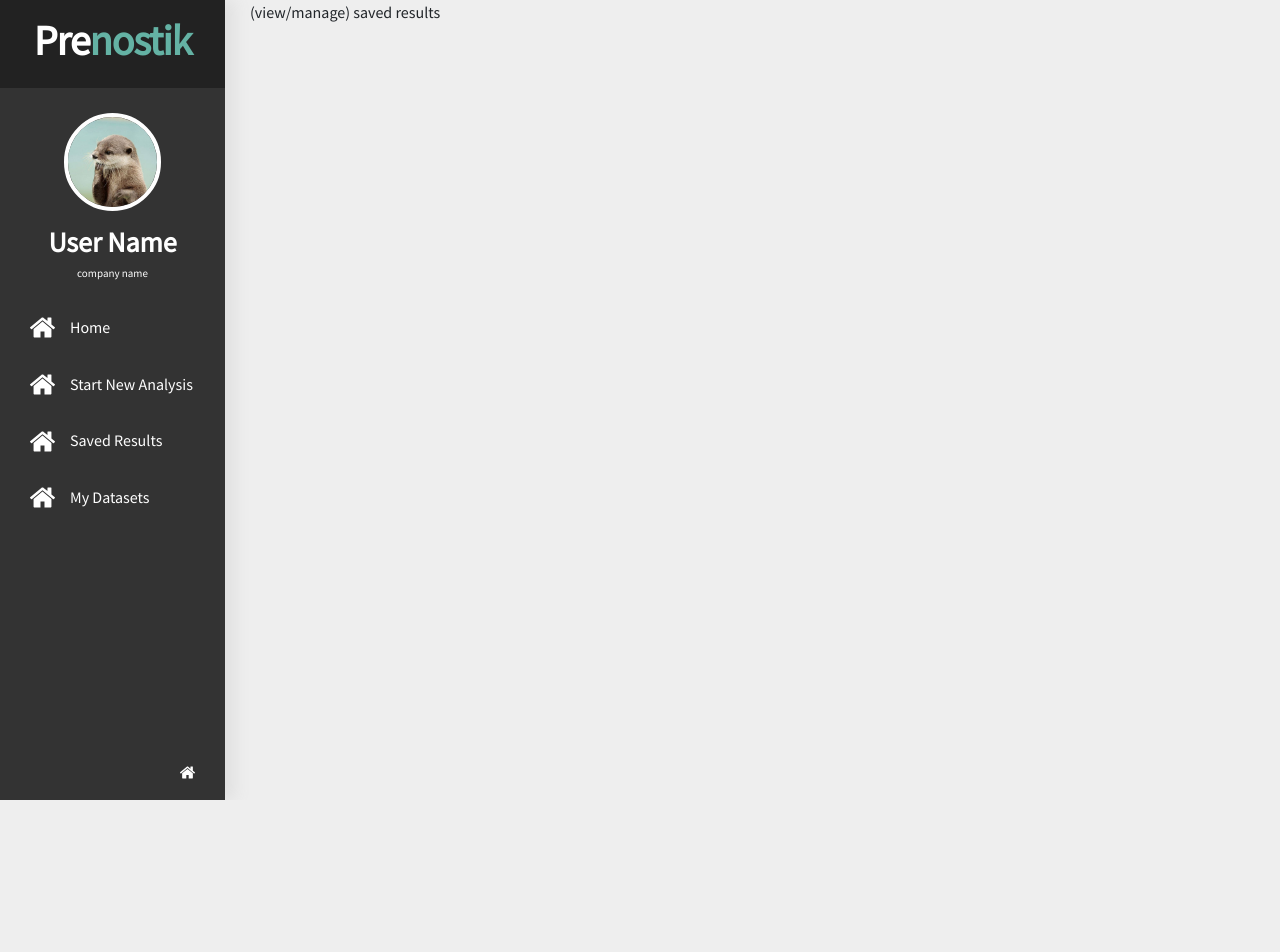
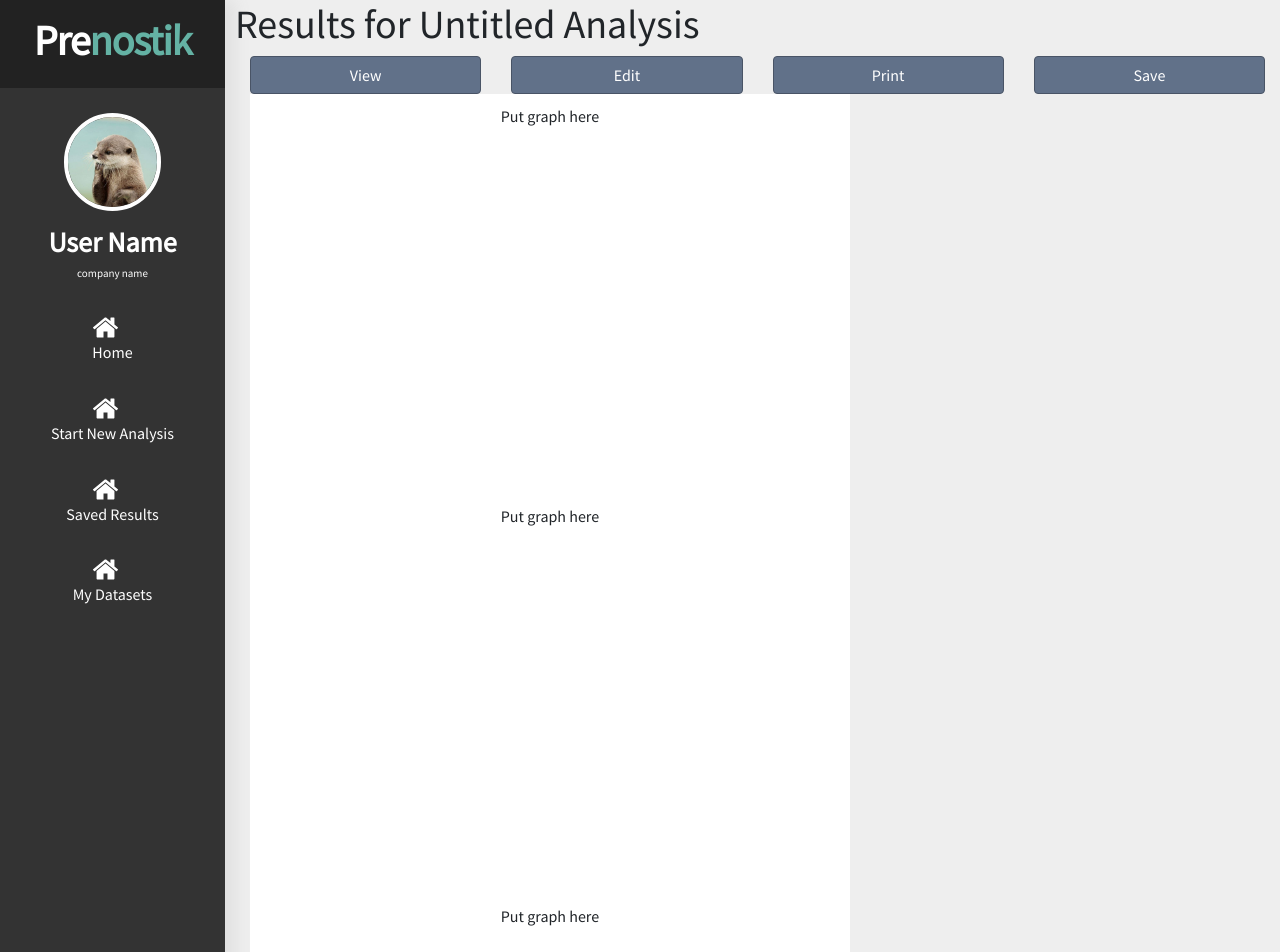
Before and after one commit to ryanae/prenostik, a React (Create React App) app: page /saved-results in a window 1280 px wide. Shown: the top 952 px of the page. Before the commit the page ends 800 px from the top, so only its background shows below. Built offline with nearby package versions, Linux system fonts and the light colour scheme.

Commit message:
update to saved results page

```diff
--- a/src/App.css
+++ b/src/App.css
@@ -103,3 +103,37 @@ body, html {
     max-height: 15px;
     max-width: 15px;
 }
+
+.savedResults{
+    display: table;
+    width: auto;
+    text-align: center;
+}
+
+.btn-block{
+    display:inline-block;
+}
+
+table.center{
+    margin-left: auto;
+    margin-right: auto;
+}
+.btn-block button{
+    margin: 30px;
+}
+
+.btn-primary{
+
+    background-color: #617189!important;
+    border-color: #495466;
+}
+
+.panel{
+    background-color: #ffffff!important;
+    width: 600px;
+    height: 400px;
+    padding: 10px;
+    border: 10px;
+    top: 20px;
+    bottom: 20px;
+}
--- a/src/pages/saved/savedResults.js
+++ b/src/pages/saved/savedResults.js
@@ -3,9 +3,84 @@
 import React from 'react';
 
 const savedResults = () => (
-    <div className="savedResults">
-        (view/manage) saved results
+
+    <div id="savedResults" className="savedResults">
+        <div class="row">
+            <h1> Results for Untitled Analysis</h1>
+        </div>
+        <div class="row">
+
+            <div class="col">
+            <button type="button" class="btn btn-primary btn-block">View</button>
+            </div>
+
+            <div class="col">
+            <button type="button" class="btn btn-primary btn-block">Edit</button>
+            </div>
+
+            <div class="col">
+            <button type="button" class="btn btn-primary btn-block hidden-print" onclick="printfunction()"><span class="glyphicon glyphicon-print" aria-hidden="true"></span> Print</button>
+            </div>
+
+            <div class="col">
+            <button type="button" class="btn btn-primary btn-block"  data-toggle="modal" data-target="#SaveModal" >Save</button>
+            </div>
+        </div>
+        <div class="row">
+            <div class="col-sm">
+                <div class="panel panel-default">
+                <div class="panel-body">Put graph here</div>
+                </div>
+            </div>
+
+            <div class="col-sm">
+                <div class="panel panel-default">
+                <div class="panel-body">Put graph here</div>
+                </div>
+            </div>
+        </div>
+
+        <div class="row">
+            <div class="col-sm">
+                <div class="panel panel-default">
+                <div class="panel-body">Put graph here</div>
+                </div>
+            </div>
+
+            <div class="col-sm">
+                <div class="panel panel-default">
+                <div class="panel-body">Put graph here</div>
+                </div>
+            </div>
+        </div>
+
+        <div class="modal fade" id="SaveModal" tabindex="-1" role="dialog" aria-labelledby="SaveModalCenterTitle" aria-hidden="true">
+          <div class="modal-dialog modal-dialog-centered" role="document">
+            <div class="modal-content">
+              <div class="modal-header">
+                <h5 class="modal-title" id="SaveModalTitle">Save Result</h5>
+                <button type="button" class="close" data-dismiss="modal" aria-label="Close">
+                  <span aria-hidden="true">&times;</span>
+                </button>
+              </div>
+              <div class="modal-body">
+                Where would you like to save?
+              </div>
+              <div class="modal-footer">
+                <button type="button" class="btn btn-secondary" data-dismiss="modal">Close</button>
+                <button type="button" class="btn btn-primary">Save changes</button>
+              </div>
+            </div>
+          </div>
+        </div>
+
     </div>
+
+
+
 );
 
+function printfunction(){
+    window.print();
+}
 export default savedResults;
```
